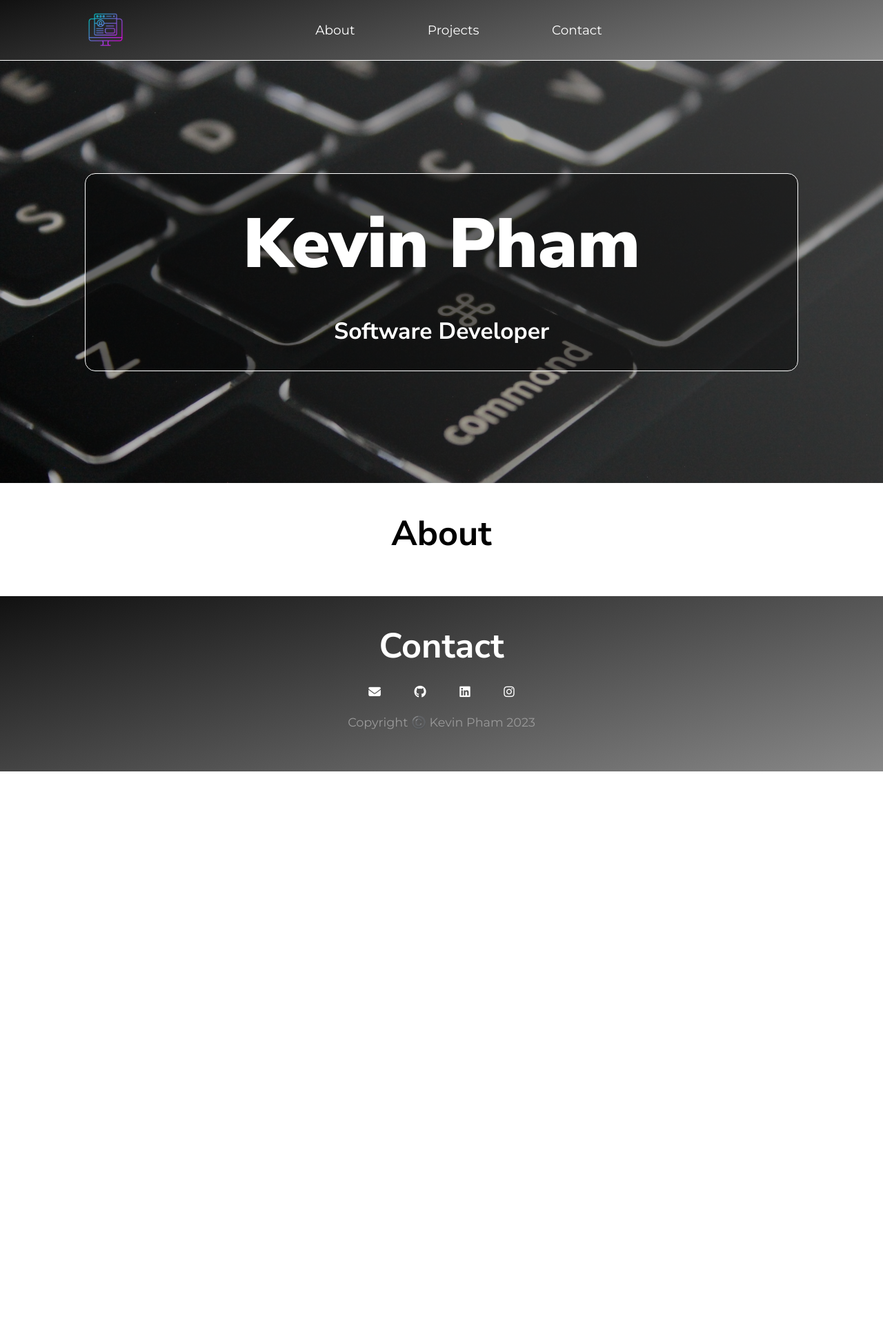
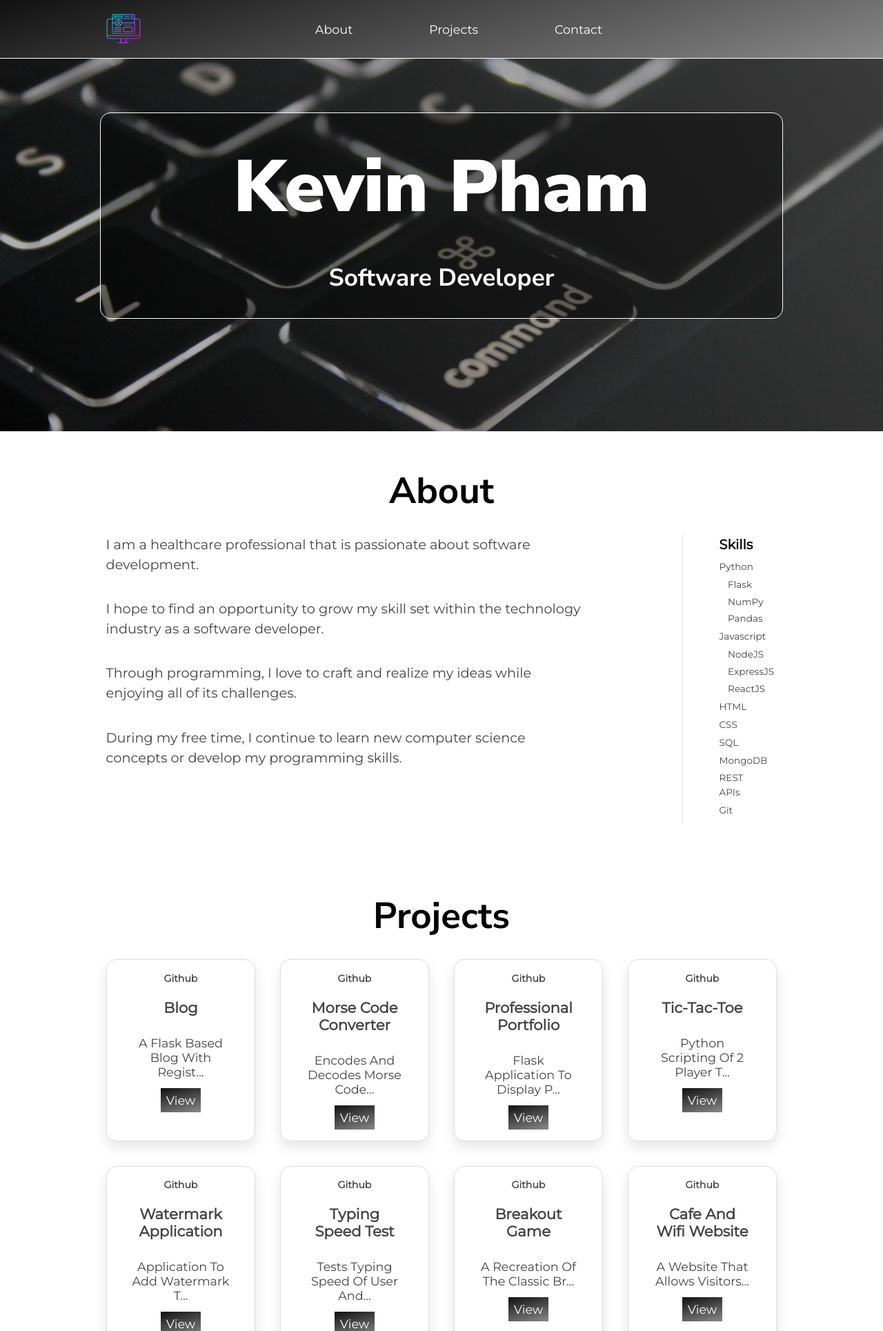
Before and after one commit to kvnvpham/portfolio, a Flask app: page / in a window 1280 px wide. Shown: the top 1929 px of the page at 69% size. Before the commit the page ends 1118 px from the top, so only its background shows below. Run offline with Flask 3, Linux system fonts and the light colour scheme; some libraries are stand-ins or nearby versions.

Commit message:
Add and edit about and projects sections

```diff
--- a/main.py
+++ b/main.py
@@ -1,6 +1,7 @@
 from flask import Flask, render_template
 from flask_bootstrap import Bootstrap
 from datetime import date
+import json
 
 app = Flask(__name__)
 Bootstrap(app)
@@ -8,7 +9,10 @@ Bootstrap(app)
 
 @app.route("/")
 def home():
-    return render_template("index.html")
+    with open("data.json") as file:
+        data = json.load(file)
+
+    return render_template("index.html", projects=data)
 
 
 @app.context_processor
--- a/static/css/styles.css
+++ b/static/css/styles.css
@@ -9,7 +9,7 @@
     text-decoration: none;
     text-transform: capitalize;
     transition: 0.2s linear;
-    font-size: 1.05rem;
+    font-size: 1.1rem;
     font-family: "Montserrat", sans-serif;
 }
 
@@ -41,37 +41,42 @@ header {
     flex: none 2 4rem;
     align-items: center;
     justify-content: space-between;
-    padding: 1.1rem 10%;
+    padding: 1.1rem 12%;
     border-bottom: 0.1rem solid #fff;
+    position: fixed;
+    top: 0;
+    right: 0;
+    left: 0;
+    z-index: 10;
 }
 
 header .brand {
-    max-height: 50px;
+    max-height: 45px;
     width: 50px;
 }
 
 header .navbar .nav-item {
     color: #fff;
     margin: 0 3rem;
-    font-size: 1.1rem;
-    cursor: pointer;
 }
 
-nav .nav-item:hover{
-    background: -webkit-linear-gradient(135deg, #5BC0F8, #AA77FF);
+nav .nav-item:hover {
+    background: -webkit-linear-gradient(135deg, #5bc0f8, #aa77ff);
     -webkit-background-clip: text;
     -webkit-text-fill-color: transparent;
-    border-bottom: 0.1rem solid #9999;
+    border-bottom: 0.1rem solid #fff;
     transition: 0.2s ease-in;
 }
 
-header .bars i, div.socials a {
+header .bars i,
+div.socials a {
     color: #fff;
     font-size: 1.3rem;
 }
 
-header .bars:hover, div.socials a:hover {
-    background: -webkit-linear-gradient(135deg, #5BC0F8, #AA77FF);
+header .bars:hover,
+div.socials a:hover {
+    background: -webkit-linear-gradient(135deg, #5bc0f8, #aa77ff);
     -webkit-background-clip: text;
     -webkit-text-fill-color: transparent;
 }
@@ -80,30 +85,35 @@ header .bars:hover, div.socials a:hover {
     display: none;
 }
 
-@media (max-width: 760px) {
+@media (max-width: 885px) {
+    html {
+        font-size: 1.2rem;
+    }
+
     #dropdown {
         display: inline-block;
         cursor: pointer;
     }
 
-    /* Need to fix Navbar Toggle */
-
-    /* header .navbar {
+    header .navbar {
         position: absolute;
-        top: 5.2rem;
+        top: 4.63rem;
         right: -100%;
         background: #fff;
-        width: 15rem;
+        width: 12.3rem;
+        border-bottom: 0.1rem solid #ddd;
+        border-left: 0.1rem solid #ddd;
     }
 
-    header .navbar.nav-active{
+    header .nav-active {
         right: 0;
-    } */
+    }
 
     header .navbar .nav-item {
         display: block;
+        text-align: center;
         color: #111;
-        margin: 1.5rem;
+        margin: 1.7rem;
         padding: 0.5rem;
         font-size: 1.2rem;
     }
@@ -112,7 +122,12 @@ header .bars:hover, div.socials a:hover {
 /* Title */
 
 div.introduction {
-    background-image: linear-gradient(55deg, rgba(0, 0, 0, 0.3), rgba(95, 95, 95, 0.65)), url(../images/introduction.jpg);
+    background-image: linear-gradient(
+            55deg,
+            rgba(0, 0, 0, 0.3),
+            rgba(95, 95, 95, 0.65)
+        ),
+        url(../images/introduction.jpg);
     background-position: center 40%;
     background-size: 110vmax;
     padding: 11% 7%;
@@ -121,7 +136,7 @@ div.introduction {
 }
 
 div.title-box {
-    margin: 2% 3%;
+    margin: 2% 5%;
     border: 0.1rem solid #fff;
     border-radius: 15px;
     background: rgba(0, 0, 0, 0.4);
@@ -137,25 +152,113 @@ div.title-box h1 {
 div.title-box h3 {
     font-family: "Nunito Sans", sans-serif;
     font-weight: 700;
-    font-size:2rem;
+    font-size: 2rem;
     margin: 2rem;
 }
 
 /* About */
 
-#about {
+.container {
+    padding: 4% 12%;
+}
+
+.container h2 {
+    font-family: "Nunito Sans", sans-serif;
+    font-weight: 700;
+    font-size: 3rem;
+    margin-bottom: 1.5rem;
     text-align: center;
 }
 
-.container {
-    padding: 3% 7%;
+div.about-content {
+    display: flex;
+    justify-content: space-between;
+    text-align: start;
+    line-height: 1.5;
 }
 
-div.section-title h2 {
-    font-family: "Nunito Sans", sans-serif;
-    font-weight: 700;
-    font-size: 3rem;
-    margin-bottom: 1rem;
+div.description {
+    flex: 1 1 45rem;
+    padding-right: 2rem;
+    color: #444;
+}
+
+div.description p.content {
+    margin-bottom: 2rem;
+    text-transform: none;
+}
+
+div.skills {
+    flex: 1 0 5rem;
+    margin-left: 6rem;
+    margin-right: 0.8rem;
+    padding-left: 3rem;
+    border-left: 0.1rem solid #ddd;
+}
+
+div.skills h3 {
+    margin-bottom: 10%;
+}
+
+div.skills li {
+    list-style: none;
+    font-size: 70%;
+    margin: 8% 8% 8% 0;
+    color: #444;
+}
+
+div.skills .python-skills,
+.js-skills {
+    margin-left: 18%;
+}
+
+/* Projects */
+
+div.projects-section .grid-container {
+    display: grid;
+    grid-template-columns: auto auto auto auto;
+    gap: 2rem;
+}
+
+div.grid-container .card {
+    border: 0.1rem solid #ddd;
+    box-shadow: 0 0.5rem 1rem rgba(0, 0, 0, 0.1);
+    text-align: center;
+    height: 15rem;
+    overflow-y: hidden;
+    padding: 8%;
+    border-radius: 15px;
+    cursor: pointer;
+    color: #444;
+}
+
+div.grid-container .card:hover {
+    border: 0.1rem solid #444;
+}
+
+div.card h5 {
+    font-size: 0.8rem;
+}
+
+div.card h3 {
+    margin: 1.2rem;
+    font-size: 1.2rem;
+}
+
+div.card p, a {
+    font-size: 1rem;
+}
+
+div.card .card-content {
+    margin: 6%;
+    padding: 4%;
+}
+
+div.card a {
+    background-image: -webkit-linear-gradient(105deg, #888, #111);
+    color: #fff;
+    padding: 4%;
+    margin: 15%;
 }
 
 /* Footer */
--- a/static/js/index.js
+++ b/static/js/index.js
@@ -1,6 +1,10 @@
-const navbar = document.querySelector(".navbar");
-const dropdown = document.querySelector(".bars");
+let navbar = document.querySelector(".navbar");
+let dropdown = document.querySelector(".bars");
 
-dropdown.onClick(() => {
+dropdown.onclick = () => {
     navbar.classList.toggle("nav-active");
-})
+};
+
+window.onscroll = () => {
+    navbar.classList.remove("nav-active");
+}
--- a/templates/base.html
+++ b/templates/base.html
@@ -1,25 +1,34 @@
 <!DOCTYPE html>
 <html lang="en">
     <head>
-        <meta charset="UTF-8">
-        <meta http-equiv="X-UA-Compatible" content="IE=edge">
-        <meta name="viewport" content="width=device-width, initial-scale=1.0">
+        <meta charset="UTF-8" />
+        <meta http-equiv="X-UA-Compatible" content="IE=edge" />
+        <meta name="viewport" content="width=device-width, initial-scale=1.0" />
         <title>Kevin V Pham</title>
 
         <!-- Google Fonts -->
-        <link href="https://fonts.googleapis.com/css2?family=Montserrat:wght@100;400&family=Nunito+Sans:wght@400;700;900&display=swap" rel="stylesheet">
+        <link
+            href="https://fonts.googleapis.com/css2?family=Montserrat:wght@100;400&family=Nunito+Sans:wght@400;700;900&display=swap"
+            rel="stylesheet"
+        />
 
         <!-- Custom CSS -->
-        <link href="{{ url_for('static', filename='css/styles.css') }}" rel="stylesheet">
+        <link
+            href="{{ url_for('static', filename='css/styles.css') }}"
+            rel="stylesheet"
+        />
     </head>
     <body>
-
         <header>
-            <img class="brand" src="{{ url_for('static', filename='images/logo.png') }}" alt="logo">
+            <img
+                class="brand"
+                src="{{ url_for('static', filename='images/logo.png') }}"
+                alt="logo"
+            />
 
             <nav class="navbar">
                 <a class="nav-item" href="#about">About</a>
-                <a class="nav-item" href="#">Projects</a>
+                <a class="nav-item" href="#projects">Projects</a>
                 <a class="nav-item" href="#contact">Contact</a>
             </nav>
 
@@ -38,10 +47,16 @@
                             <h2 class="title-white">Contact</h2>
                         </div>
                         <div class="socials">
-                            <a href="mailto:kvnvpham@gmail.com"><i class="fa-solid fa-envelope"></i></a>
+                            <a href="mailto:kvnvpham@gmail.com"
+                                ><i class="fa-solid fa-envelope"></i
+                            ></a>
                             <a href="#"><i class="fa-brands fa-github"></i></a>
-                            <a href="#"><i class="fa-brands fa-linkedin"></i></a>
-                            <a href="#"><i class="fa-brands fa-instagram"></i></a>
+                            <a href="#"
+                                ><i class="fa-brands fa-linkedin"></i
+                            ></a>
+                            <a href="#"
+                                ><i class="fa-brands fa-instagram"></i
+                            ></a>
                         </div>
                         <div class="copyright">
                             <p>Copyright ©️ Kevin Pham {{ year }}</p>
@@ -52,10 +67,12 @@
         </section>
 
         <!-- Font Awesome -->
-        <script src="https://kit.fontawesome.com/d48c10707a.js" crossorigin="anonymous"></script>
+        <script
+            src="https://kit.fontawesome.com/d48c10707a.js"
+            crossorigin="anonymous"
+        ></script>
 
         <!-- Custom JS -->
         <script src="{{ url_for('static', filename='js/index.js') }}"></script>
-
     </body>
 </html>
--- a/templates/index.html
+++ b/templates/index.html
@@ -1,6 +1,4 @@
-{% extends 'base.html' %}
-
-{% block main %}
+{% extends 'base.html' %} {% block main %}
 <section id="title">
     <div class="introduction">
         <div class="title-box">
@@ -17,8 +15,69 @@
 <section id="about">
     <div class="container">
         <div class="about-section">
-                <div class="section-title">
             <h2>About</h2>
+            <div class="about-content">
+                <div class="description">
+                    <p class="content">
+                        I am a healthcare professional that is passionate about
+                        software development.
+                    </p>
+                    <p class="content">
+                        I hope to find an opportunity to grow my skill set
+                        within the technology industry as a software developer.
+                    </p>
+                    <p class="content">
+                        Through programming, I love to craft and realize my
+                        ideas while enjoying all of its challenges.
+                    </p>
+                    <p class="content">
+                        During my free time, I continue to learn new computer
+                        science concepts or develop my programming skills.
+                    </p>
+                </div>
+                <div class="skills">
+                    <h3>Skills</h3>
+                    <ul>
+                        <li>Python</li>
+                        <ul class="python-skills">
+                            <li>Flask</li>
+                            <li>NumPy</li>
+                            <li>Pandas</li>
+                        </ul>
+                        <li>Javascript</li>
+                        <ul class="js-skills">
+                            <li>NodeJS</li>
+                            <li>ExpressJS</li>
+                            <li>ReactJS</li>
+                        </ul>
+                        <li>HTML</li>
+                        <li>CSS</li>
+                        <li>SQL</li>
+                        <li>MongoDB</li>
+                        <li>REST APIs</li>
+                        <li>Git</li>
+                    </ul>
+                </div>
+            </div>
+        </div>
+    </div>
+</section>
+
+<section id="projects">
+    <div class="container">
+        <div class="projects-section">
+            <h2>Projects</h2>
+            <div class="grid-container">
+                {% for project in projects %}
+                <div class="card">
+                    <h5>{{ project.source }}</h5>
+                    <h3>{{ project.title }}</h3>
+                    <div class="card-content">
+                        <p>{{ project.description[:30] }}...</p>
+                    </div>
+                    <a href="{{ project.link }}">View</a>
+                </div>
+                {% endfor %}
             </div>
         </div>
     </div>
```
Also changed, not shown: data.json (added, +140 -0 lines). Lines whose indentation alone changed are shown as unchanged.
